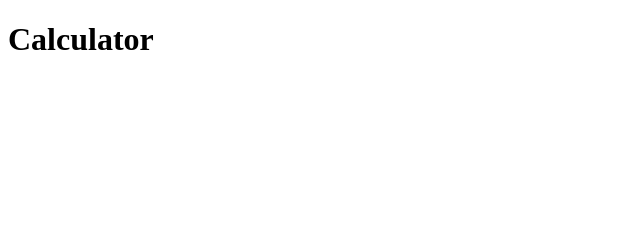
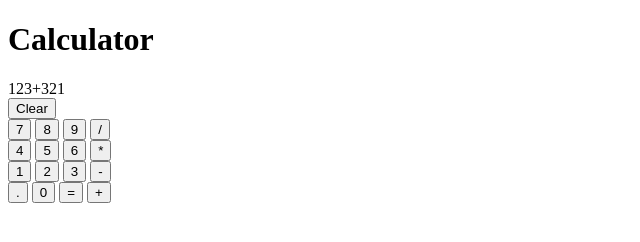
Before and after one commit to N0tAdm1n/calculator, a plain HTML site: page index.html in a window 1280 px wide. Shown: the whole page, without its empty margins (0-640 px from the left). Drawn offline with Linux system fonts and the light colour scheme.

Commit message:
Added basic buttons for calculator

```diff
--- a/index.html
+++ b/index.html
@@ -1,13 +1,43 @@
 <!DOCTYPE html>
 <html lang="en">
-<head>
-    <meta charset="UTF-8">
-    <meta http-equiv="X-UA-Compatible" content="IE=edge">
-    <meta name="viewport" content="width=device-width, initial-scale=1.0">
+  <head>
+    <meta charset="UTF-8" />
+    <meta http-equiv="X-UA-Compatible" content="IE=edge" />
+    <meta name="viewport" content="width=device-width, initial-scale=1.0" />
     <title>Calculator</title>
     <script src="script.js" defer></script>
-</head>
-<body>
+  </head>
+  <body>
     <h1>Calculator</h1>
-</body>
+    <div id="calculator">
+      <div id="display">123+321</div>
+      <div class="row">
+        <button>Clear</button>
+      </div>
+      <div class="row">
+        <button>7</button>
+        <button>8</button>
+        <button>9</button>
+        <button>/</button>
+      </div>
+      <div class="row">
+        <button>4</button>
+        <button>5</button>
+        <button>6</button>
+        <button>*</button>
+      </div>
+      <div class="row">
+        <button>1</button>
+        <button>2</button>
+        <button>3</button>
+        <button>-</button>
+      </div>
+      <div class="row">
+        <button>.</button>
+        <button>0</button>
+        <button>=</button>
+        <button>+</button>
+      </div>
+    </div>
+  </body>
 </html>
```
